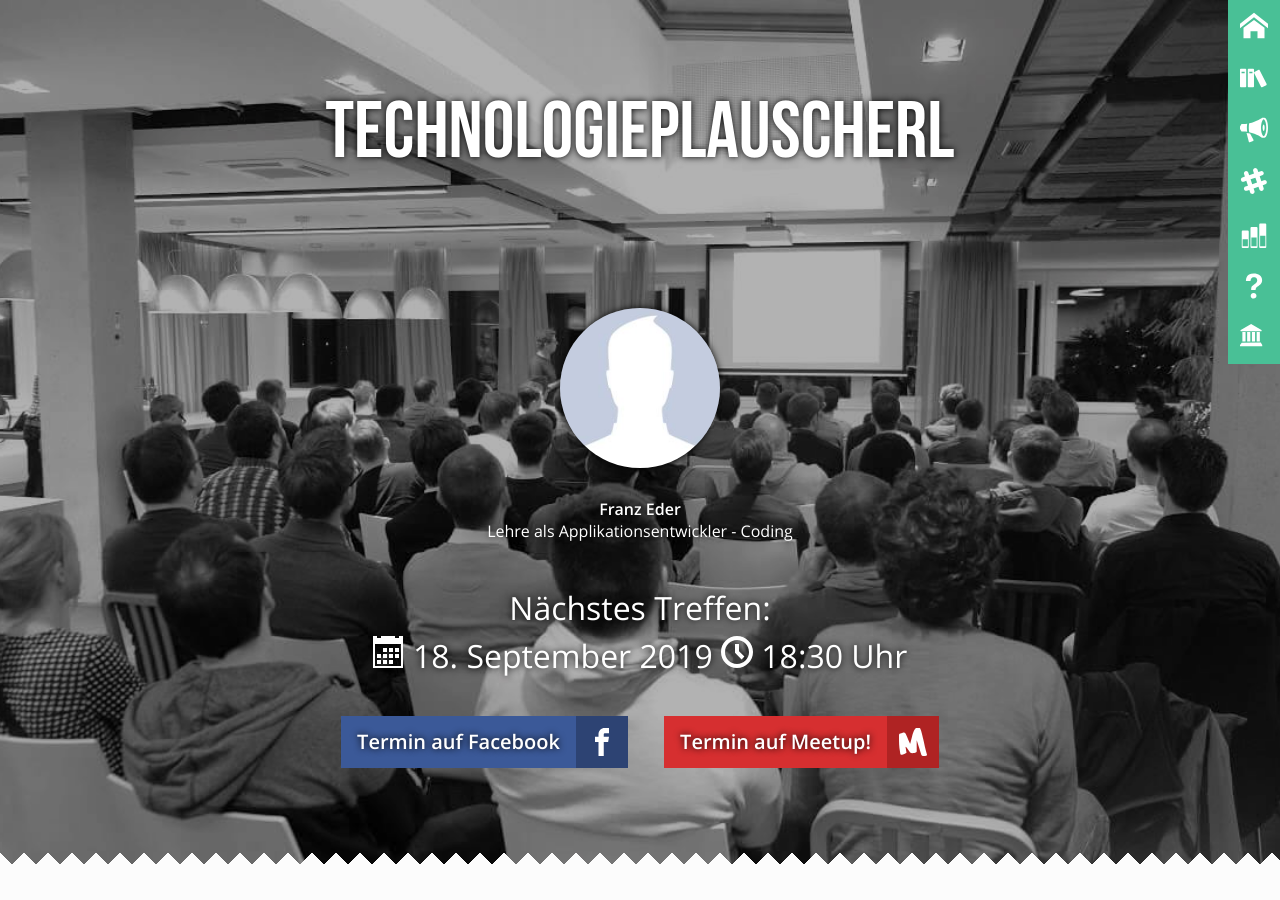
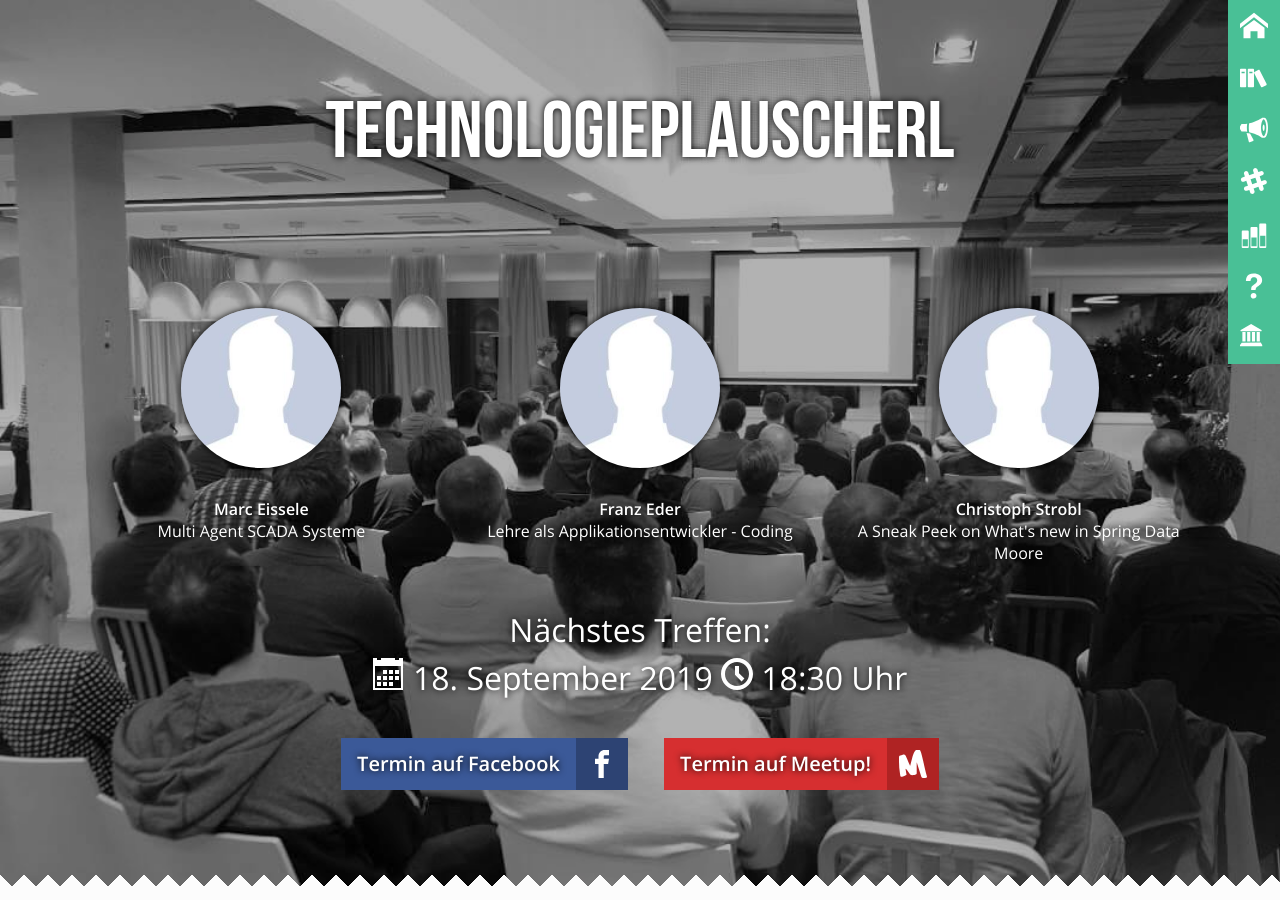
Before and after one commit to mericanAncer127/plauscherl, a Jekyll site: the page built from index.html, in a window 1280 px wide and 900 px high. Built offline with Jekyll 4.4.1, drawn with Linux system fonts in a browser that asks for light colours.

Commit message:
Add TP71 talks

```diff
--- a/_plauscherl/71.html
+++ b/_plauscherl/71.html
@@ -22,7 +22,15 @@ location:
 sponsor: <a href="http://www.siemens.at/">siemens</a>
 speakers:
 -
+  name: "Marc Eissele"
+  talk: "Multi Agent SCADA Systeme"
+  img: /img/speaker_male_no_img.jpg
+-
   name: "Franz Eder"
   talk: "Lehre als Applikationsentwickler - Coding"
   img: /img/speaker_male_no_img.jpg
+-
+  name: "Christoph Strobl"
+  talk: "A Sneak Peek on What's new in Spring Data Moore"
+  img: /img/speaker_male_no_img.jpg
 ---
```
